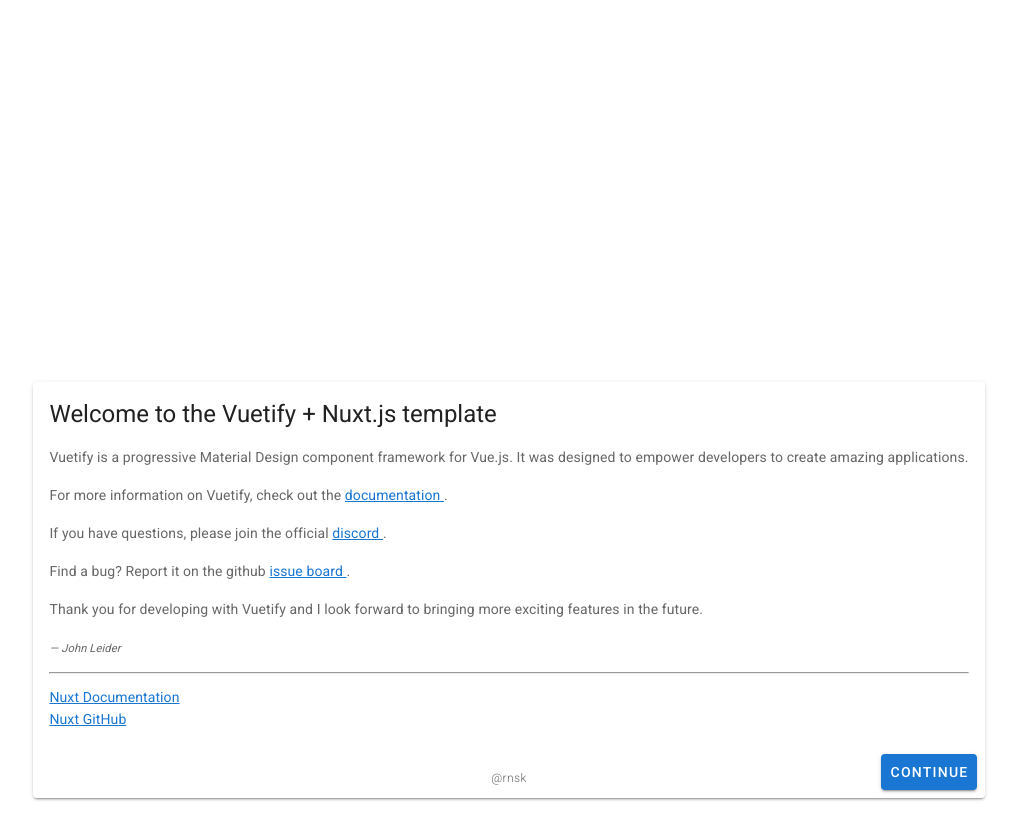
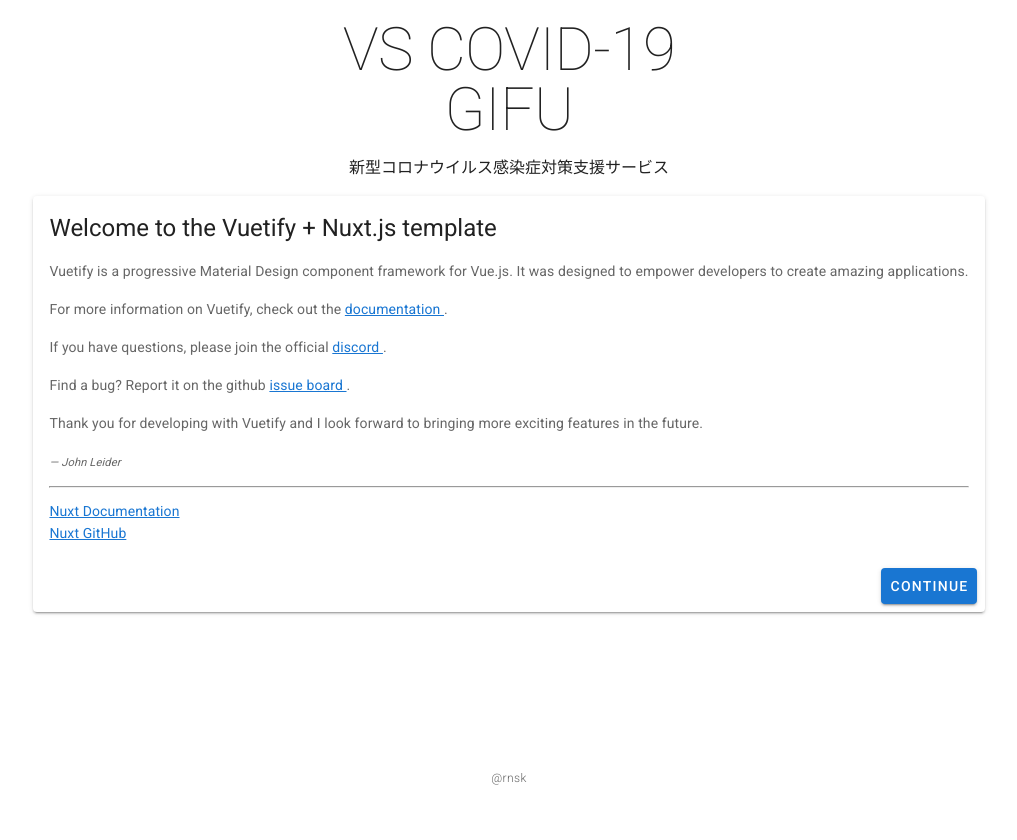
Before and after one commit to rnsk/vscovid19, a Nuxt app: page / in a window 1280 px wide. Shown: the top 840 px of the page, without its empty margins (131-1148 px from the left). After the commit the page ends 800 px from the top, so only its background shows below. Built offline with nearby package versions, Linux system fonts and the light colour scheme.

Commit message:
画像は見づらいので文字に変更

```diff
--- a/components/Cover.vue
+++ b/components/Cover.vue
@@ -1,6 +1,6 @@
 <template>
-  <v-img
-    src="/cover.png"
-    contain
-  ></v-img>
+  <div class="text-center">
+    <p class="display-3 font-weight-thin">VS COVID-19<br>GIFU</p>
+    <p class="subtitle">新型コロナウイルス感染症対策支援サービス</p>
+  </div>
 </templete>
--- a/pages/index.vue
+++ b/pages/index.vue
@@ -9,7 +9,7 @@
       sm8
       md6
     >
-      <cover class="mb-2" />
+      <cover class="my-2" />
       <v-card>
         <v-card-title class="headline">
           Welcome to the Vuetify + Nuxt.js template
```
